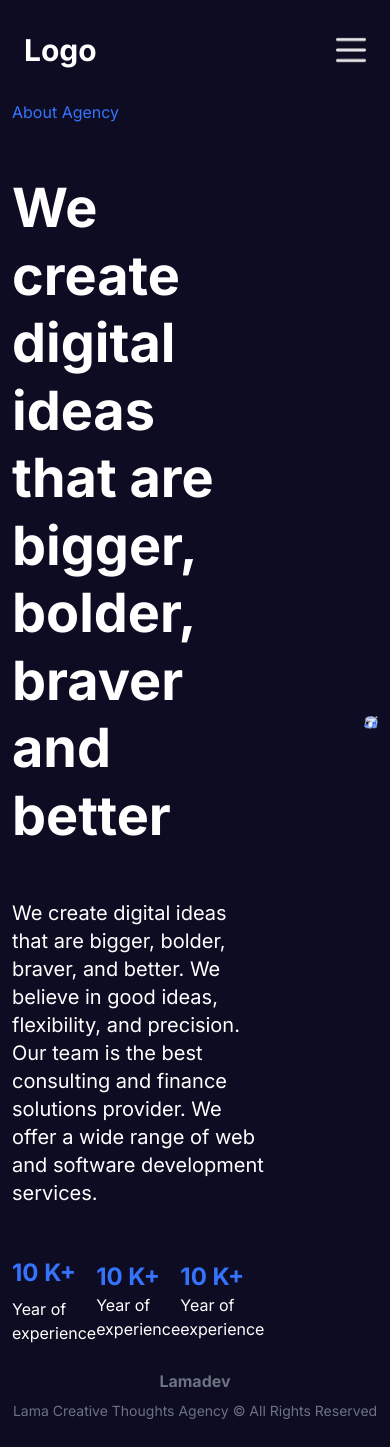
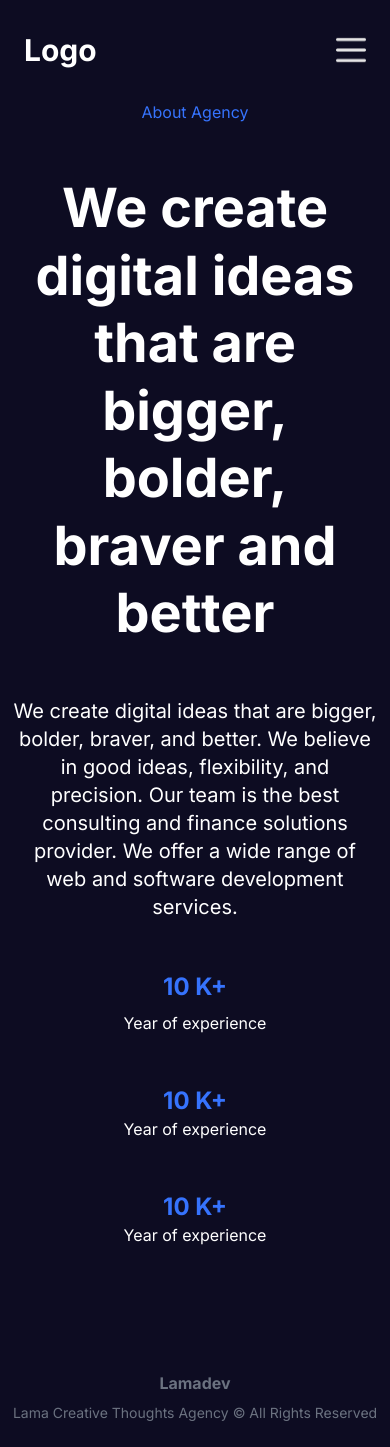
Before and after one commit to ariel-behar/baby-journal, a Next.js app: page /about in a window 390 px wide. Built offline with nearby package versions, Linux system fonts and the light colour scheme.

Commit message:
Optimizing the about page for mobile

```diff
--- a/app/about/page.tsx
+++ b/app/about/page.tsx
@@ -2,15 +2,15 @@ import Image from "next/image"
 
 function AboutPage() {
 	return (
-		<div className="flex gap-[100px]">
-			<div className="flex-1 flex flex-col gap-[50px]">
+		<div className="flex flex-col md:flex-row gap-[100px]">
+			<div className="flex-1 flex flex-col gap-[50px] text-center md:text-left">
 				<h3 className="text-customBlue">About Agency</h3>
 
 				<h2 className="text-[54px] font-bold leading-tight">We create digital ideas that are bigger, bolder, braver and better</h2>
 
 				<p className="text-xl "> We create digital ideas that are bigger, bolder, braver, and better. We believe in good ideas, flexibility, and precision. Our team is the best consulting and finance solutions provider. We offer a wide range of web and software development services.</p>
 
-				<div className="flex items-center justify-between">
+				<div className="gap-[50px] md:gap-0 flex flex-col md:flex-row items-center justify-between">
 					<div className="flex flex-col gap-2">
 						<h3 className="text-customBlue text-2xl font-bold">10 K+</h3>
 						<p>Year of experience</p>
```
